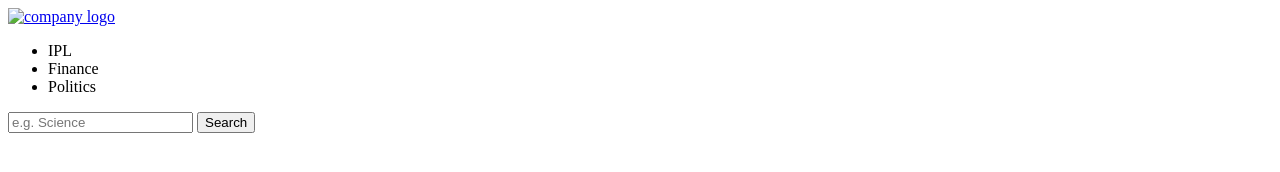
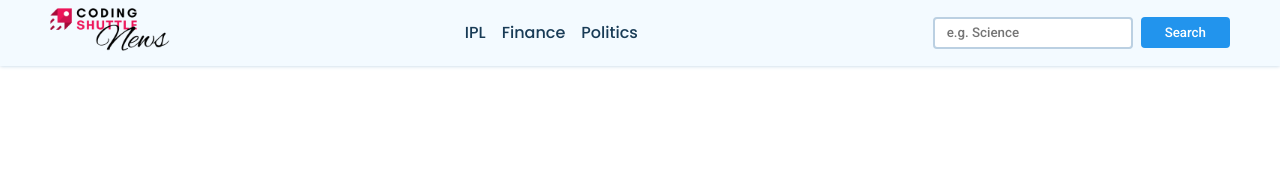
Before and after one commit to KomalNuwal/News_App, a plain HTML site: page app.html in a window 1280 px wide. Drawn offline with Linux system fonts and the light colour scheme; no server answers.

Commit message:
Update app.html

```diff
--- a/app.html
+++ b/app.html
@@ -5,14 +5,14 @@
     <meta http-equiv="X-UA-Compatible" content="IE=edge">
     <meta name="viewport" content="width=device-width, initial-scale=1.0">
     <title>News App</title>
-    <link rel="stylesheet" href="style.css">
+    <link rel="stylesheet" href="app.css">
 </head>
 <body>
 
     <nav>
         <div class="main-nav container flex">
             <a href="#" onclick="reload()" class="company-logo">
-                <img src="./assets/logo.png" alt="company logo">
+                <img src="./logo.png" alt="company logo">
             </a>
             <div class="nav-links">
                 <ul class="flex">
@@ -48,6 +48,6 @@
         </div>
     </template>
 
-    <script src="script.js"></script>
+    <script src="app.js"></script>
 </body>
 </html>
```
